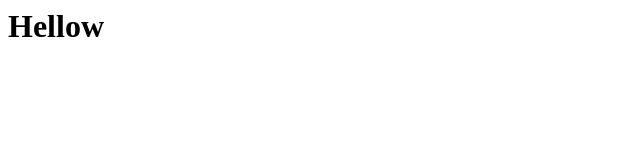
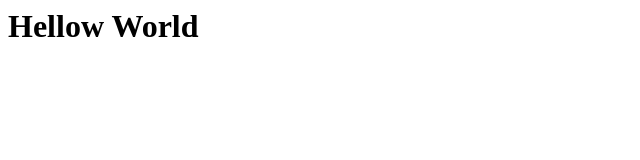
Before and after one commit to Mohamed7272666/Full_Stack2023, a plain HTML site: page Hello.html in a window 1280 px wide. Shown: the whole page, without its empty margins (0-640 px from the left). Drawn offline with Linux system fonts and the light colour scheme.

Commit message:
world added

```diff
--- a/Hello.html
+++ b/Hello.html
@@ -1,8 +1,9 @@
+
 <html>
   <head>
     <title>Hello</title>
   </head>
   <body>
-    <h1>Hellow</h1>
+    <h1>Hellow World</h1>
   </body>
 </html>
```
